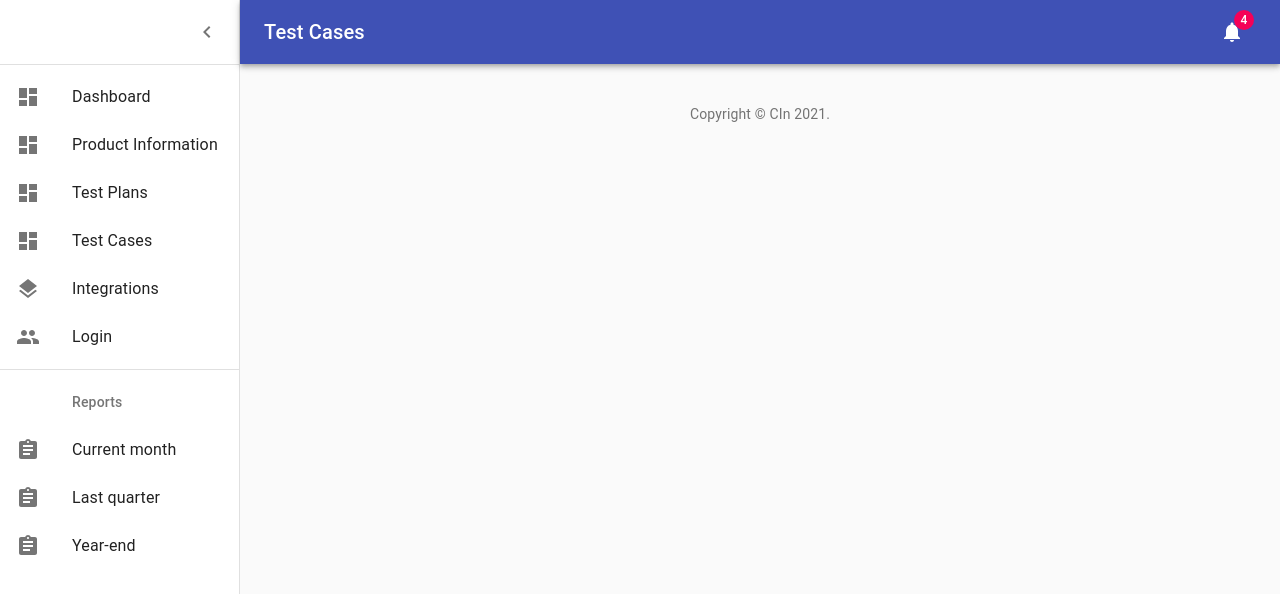
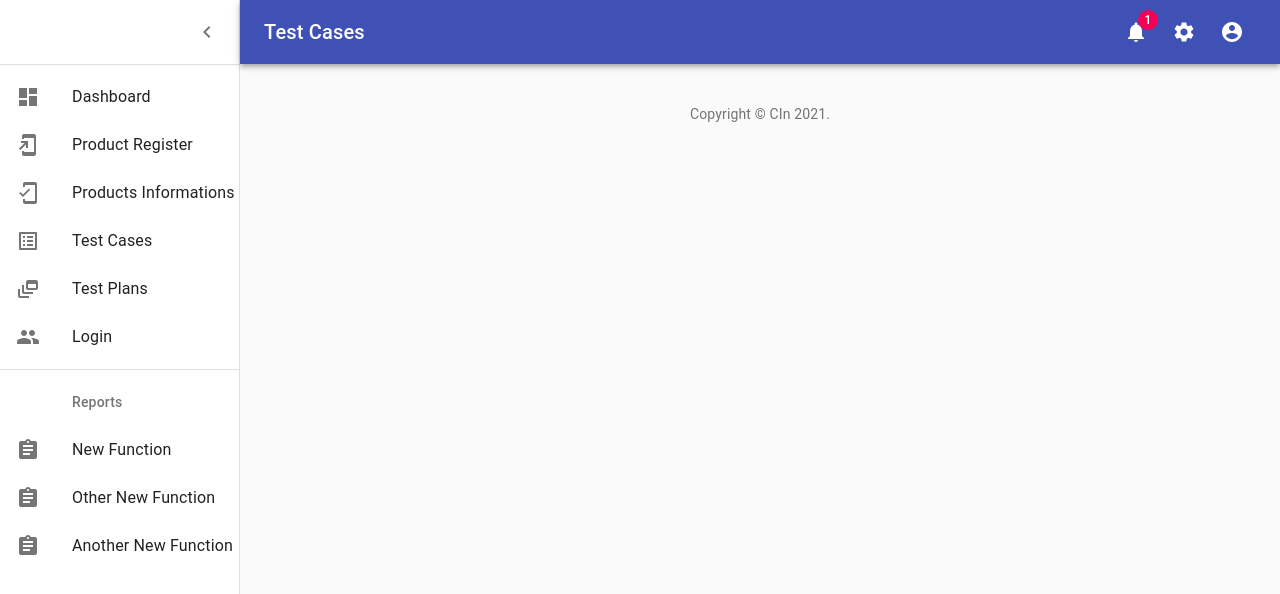
Before and after one commit to Murilo-Ferreira/projetoreact, a React (Create React App) app: page /test-cases in a window 1280 px wide. Shown: the top 594 px of the page. Built offline with nearby package versions, Linux system fonts and the light colour scheme.

Commit message:
Alterado os icones, textos e alteracao da ordem das abas.

```diff
--- a/src/components/menu-admin.js
+++ b/src/components/menu-admin.js
@@ -5,7 +5,11 @@ import ListItemText from '@material-ui/core/ListItemText';
 import ListSubheader from '@material-ui/core/ListSubheader';
 import DashboardIcon from '@material-ui/icons/Dashboard';
 import PeopleIcon from '@material-ui/icons/People';
-//import BarChartIcon from '@material-ui/icons/BarChart';
+import MobileFriendlyIcon from '@material-ui/icons/MobileFriendly';
+import ListAltIcon from '@material-ui/icons/ListAlt';
+import AddToHomeScreenIcon from '@material-ui/icons/AddToHomeScreen';
+import DynamicFeedIcon from '@material-ui/icons/DynamicFeed';
+import DeviceHubIcon from '@material-ui/icons/DeviceHub';
 import LayersIcon from '@material-ui/icons/Layers';
 import AssignmentIcon from '@material-ui/icons/Assignment';
 
@@ -17,30 +21,35 @@ export const mainListItems = (
       </ListItemIcon>
       <ListItemText primary="Dashboard" />
     </ListItem>
+
+    <ListItem button component="a" href="/integrations" >
+      <ListItemIcon>
+        <AddToHomeScreenIcon />
+      </ListItemIcon>
+      <ListItemText primary="Product Register" />
+    </ListItem>
+
     <ListItem button component="a" href="/product-information" >
       <ListItemIcon>
-        <DashboardIcon />
+        <MobileFriendlyIcon />
       </ListItemIcon>
-      <ListItemText primary="Product Information" />
+
+      <ListItemText primary="Products Informations" />
     </ListItem>
+    <ListItem button component="a" href="/test-cases" >
+      <ListItemIcon>
+        <ListAltIcon />
+      </ListItemIcon>
+      <ListItemText primary="Test Cases" />
+    </ListItem>
+
     <ListItem button component="a" href="/test-plans">
       <ListItemIcon>
-        <DashboardIcon />
+        <DynamicFeedIcon  />
       </ListItemIcon>
       <ListItemText primary="Test Plans" />
     </ListItem>
-    <ListItem button component="a" href="/test-cases" >
-      <ListItemIcon>
-        <DashboardIcon />
-      </ListItemIcon>
-      <ListItemText primary="Test Cases" />
-    </ListItem>
-    <ListItem button component="a" href="/integrations" >
-      <ListItemIcon>
-        <LayersIcon />
-      </ListItemIcon>
-      <ListItemText primary="Integrations" />
-    </ListItem>
+
     <ListItem button component="a" href="/" >
       <ListItemIcon>
         <PeopleIcon />
@@ -57,19 +66,19 @@ export const secondaryListItems = (
       <ListItemIcon>
         <AssignmentIcon />
       </ListItemIcon>
-      <ListItemText primary="Current month" />
+      <ListItemText primary="New Function" />
     </ListItem>
     <ListItem button>
       <ListItemIcon>
         <AssignmentIcon />
       </ListItemIcon>
-      <ListItemText primary="Last quarter" />
+      <ListItemText primary="Other New Function" />
     </ListItem>
     <ListItem button>
       <ListItemIcon>
         <AssignmentIcon />
       </ListItemIcon>
-      <ListItemText primary="Year-end" />
+      <ListItemText primary="Another New Function" />
     </ListItem>
   </div>
 );
--- a/src/pages/dashboard/index.js
+++ b/src/pages/dashboard/index.js
@@ -12,7 +12,6 @@ import Divider from '@material-ui/core/Divider';
 import IconButton from '@material-ui/core/IconButton';
 import Badge from '@material-ui/core/Badge';
 import Container from '@material-ui/core/Container';
-// import Paper from '@material-ui/core/Paper';
 import Link from '@material-ui/core/Link';
 import MenuIcon from '@material-ui/icons/Menu';
 import ChevronLeftIcon from '@material-ui/icons/ChevronLeft';
@@ -23,7 +22,7 @@ import {useHistory} from 'react-router-dom';
 import {Button, TextField} from '@material-ui/core';
 import {reactLocalStorage} from 'reactjs-localstorage';
 import { BoxForm, Row} from './styles';
-// import { ErrorSharp, Label, SettingsRemoteOutlined } from '@material-ui/icons';
+import AccountCircleIcon from '@material-ui/icons/AccountCircle';
 import { useForm } from "react-hook-form";
 import {v4 as uuid} from 'uuid'
 
@@ -118,23 +117,27 @@ export default function Dashboard() {
           <Typography component="h1" variant="h6" color="inherit" noWrap className={classes.title}>
             Dashboard
           </Typography>
+
           <IconButton color="inherit">
             <Badge badgeContent={1} color="secondary">
               <NotificationsIcon />
             </Badge>
           </IconButton>
+
           <IconButton color="inherit">
-            <Badge badgeContent={2} color="secondary">
-              <NotificationsIcon />
+            <Badge badgeContent={0} color="secondary">
+              <SettingsIcon />
             </Badge>
           </IconButton>
+
           <IconButton onClick={() => {
             history.push('/');
           }} color="inherit">
             <Badge color="secondary">
-              <SettingsIcon />
+              <AccountCircleIcon />
             </Badge>
           </IconButton>
+
         </Toolbar>
       </AppBar>
       <Drawer
@@ -193,7 +196,7 @@ export default function Dashboard() {
                   variant='filled'/>
 
                 <Row>
-                  <Button type="submit" size="small" color="default" variant='contained' >Create</Button>
+                  <Button type="submit" size="small" style={{  marginTop: 10 }} color="default" variant='contained' >Create</Button>
                 </Row>
                 </form>
             </BoxForm>
@@ -214,7 +217,9 @@ export default function Dashboard() {
                     <tr key={value.key}>
                     <td>{value.productName}</td>
                     <td>{value.intenalName}</td>
-                    <td>{value.buildName}</td>
+                    <td>
+                      <a href={value.buildName} target="_blamk"> {value.buildName}</a>
+                    </td>
                     </tr>
                     )
                 })}
--- a/src/pages/integrations/index.js
+++ b/src/pages/integrations/index.js
@@ -13,7 +13,7 @@ import IconButton from '@material-ui/core/IconButton';
 import Badge from '@material-ui/core/Badge';
 import Container from '@material-ui/core/Container';
 import Grid from '@material-ui/core/Grid';
-// import Paper from '@material-ui/core/Paper';
+import AccountCircleIcon from '@material-ui/icons/AccountCircle';
 import Link from '@material-ui/core/Link';
 import MenuIcon from '@material-ui/icons/Menu';
 import ChevronLeftIcon from '@material-ui/icons/ChevronLeft';
@@ -142,21 +142,26 @@ export default function Integrations() {
           <Typography component="h1" variant="h6" color="inherit" noWrap className={classes.title}>
             Integrations
           </Typography>
-          <IconButton color="inherit">
+
+            <IconButton color="inherit">
             <Badge badgeContent={1} color="secondary">
               <NotificationsIcon />
             </Badge>
+
           </IconButton>
           <IconButton color="inherit">
-            <Badge badgeContent={2} color="secondary">
-              <NotificationsIcon />
-            </Badge>
-          </IconButton>
-          <IconButton color="inherit">
-            <Badge color="secondary">
+            <Badge badgeContent={0} color="secondary">
               <SettingsIcon />
             </Badge>
           </IconButton>
+
+          <IconButton
+            color="inherit">
+            <Badge color="secondary">
+              <AccountCircleIcon />
+            </Badge>
+          </IconButton>
+
         </Toolbar>
       </AppBar>
       <Drawer
--- a/src/pages/product-information/index.js
+++ b/src/pages/product-information/index.js
@@ -13,6 +13,8 @@ import IconButton from '@material-ui/core/IconButton';
 import Badge from '@material-ui/core/Badge';
 import Container from '@material-ui/core/Container';
 import Grid from '@material-ui/core/Grid';
+import AccountCircleIcon from '@material-ui/icons/AccountCircle';
+import SettingsIcon from '@material-ui/icons/Settings';
 // import Paper from '@material-ui/core/Paper';
 import Link from '@material-ui/core/Link';
 import MenuIcon from '@material-ui/icons/Menu';
@@ -141,11 +143,26 @@ export default function ProductInformation() {
           <Typography component="h1" variant="h6" color="inherit" noWrap className={classes.title}>
             Product Information
           </Typography>
+
           <IconButton color="inherit">
-            <Badge badgeContent={4} color="secondary">
+            <Badge badgeContent={1} color="secondary">
               <NotificationsIcon />
             </Badge>
           </IconButton>
+
+          <IconButton color="inherit">
+            <Badge badgeContent={0} color="secondary">
+              <SettingsIcon />
+            </Badge>
+          </IconButton>
+
+          <IconButton
+            color="inherit">
+            <Badge color="secondary">
+              <AccountCircleIcon />
+            </Badge>
+          </IconButton>
+
         </Toolbar>
       </AppBar>
       <Drawer
--- a/src/pages/test-cases/index.js
+++ b/src/pages/test-cases/index.js
@@ -13,7 +13,8 @@ import IconButton from '@material-ui/core/IconButton';
 import Badge from '@material-ui/core/Badge';
 import Container from '@material-ui/core/Container';
 import Grid from '@material-ui/core/Grid';
-// import Paper from '@material-ui/core/Paper';
+import AccountCircleIcon from '@material-ui/icons/AccountCircle';
+import SettingsIcon from '@material-ui/icons/Settings';
 import Link from '@material-ui/core/Link';
 import MenuIcon from '@material-ui/icons/Menu';
 import ChevronLeftIcon from '@material-ui/icons/ChevronLeft';
@@ -142,8 +143,21 @@ export default function TestCases() {
             Test Cases
           </Typography>
           <IconButton color="inherit">
-            <Badge badgeContent={4} color="secondary">
+            <Badge badgeContent={1} color="secondary">
               <NotificationsIcon />
+            </Badge>
+
+          </IconButton>
+          <IconButton color="inherit">
+            <Badge badgeContent={0} color="secondary">
+              <SettingsIcon />
+            </Badge>
+          </IconButton>
+
+          <IconButton
+            color="inherit">
+            <Badge color="secondary">
+              <AccountCircleIcon />
             </Badge>
           </IconButton>
         </Toolbar>
--- a/src/pages/test-plans/index.js
+++ b/src/pages/test-plans/index.js
@@ -13,12 +13,14 @@ import IconButton from '@material-ui/core/IconButton';
 import Badge from '@material-ui/core/Badge';
 import Container from '@material-ui/core/Container';
 import Grid from '@material-ui/core/Grid';
-// import Paper from '@material-ui/core/Paper';
+import AccountCircleIcon from '@material-ui/icons/AccountCircle';
+import SettingsIcon from '@material-ui/icons/Settings';
 import Link from '@material-ui/core/Link';
 import MenuIcon from '@material-ui/icons/Menu';
 import ChevronLeftIcon from '@material-ui/icons/ChevronLeft';
 import NotificationsIcon from '@material-ui/icons/Notifications';
 import { mainListItems, secondaryListItems } from '../../components/menu-admin';
+
 
 function Copyright() {
   return (
@@ -124,6 +126,7 @@ export default function TestPlans() {
     setOpen(false);
   };
 
+
   return (
     <div className={classes.root}>
       <CssBaseline />
@@ -142,8 +145,21 @@ export default function TestPlans() {
             Test Plans
           </Typography>
           <IconButton color="inherit">
-            <Badge badgeContent={4} color="secondary">
+            <Badge badgeContent={1} color="secondary">
               <NotificationsIcon />
+            </Badge>
+
+          </IconButton>
+          <IconButton color="inherit">
+            <Badge badgeContent={0} color="secondary">
+              <SettingsIcon />
+            </Badge>
+          </IconButton>
+
+          <IconButton
+            color="inherit">
+            <Badge color="secondary">
+              <AccountCircleIcon />
             </Badge>
           </IconButton>
         </Toolbar>
```
Also changed, not shown: 1 other file (tests, documents, lock files or other folders).
